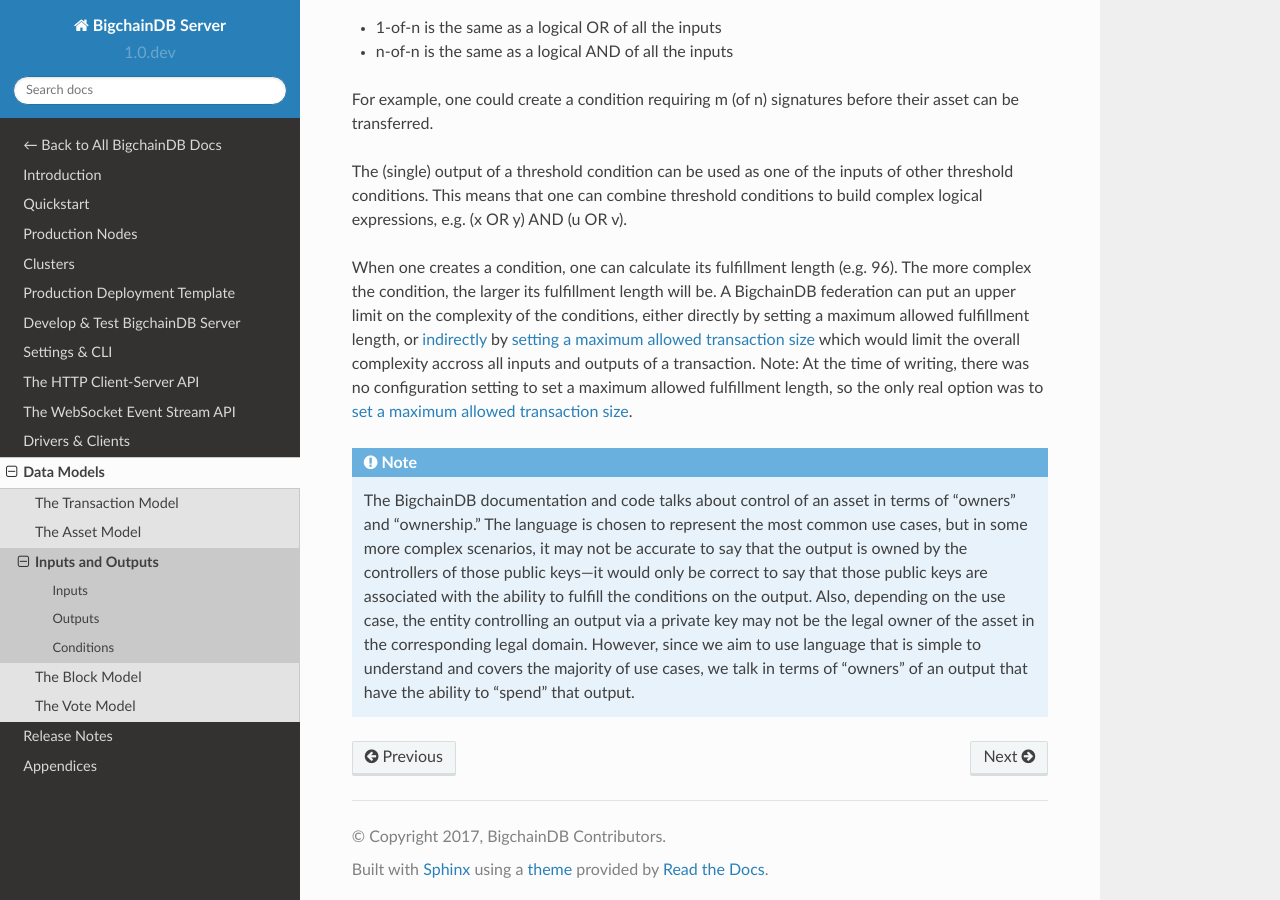
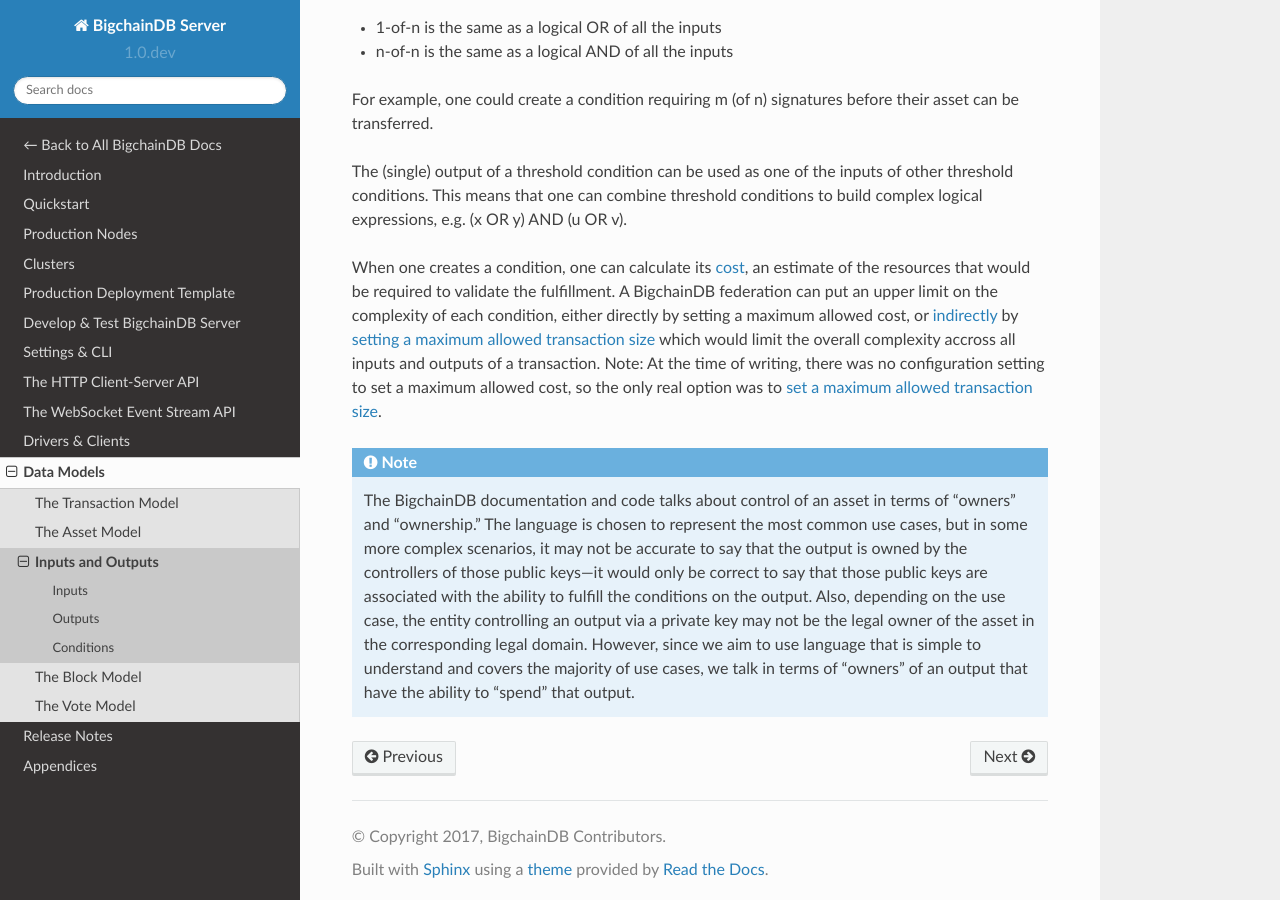
Before and after one commit to bigchaindb/bigchaindb, a Sphinx documentation site: the page built from docs/server/source/data-models/inputs-outputs.rst, in a window 1280 px wide and 900 px high, scrolled down 1742 px. Built offline with Sphinx 7.4.7 and the Read the Docs theme 2.0.0, drawn with Linux system fonts in a browser that asks for light colours; pages that are not in the unit, such as notebooks, are missing from menus.

Commit message:
'fulfillment length' --> 'cost' and add link re cost

```diff
--- a/docs/server/source/data-models/inputs-outputs.rst
+++ b/docs/server/source/data-models/inputs-outputs.rst
@@ -82,17 +82,18 @@ For example, one could create a condition requiring m (of n) signatures before t
 
 The (single) output of a threshold condition can be used as one of the inputs of other threshold conditions. This means that one can combine threshold conditions to build complex logical expressions, e.g. (x OR y) AND (u OR v).
 
-When one creates a condition, one can calculate its fulfillment length (e.g.
-96). The more complex the condition, the larger its fulfillment length will be.
-A BigchainDB federation can put an upper limit on the complexity of the
-conditions, either directly by setting a maximum allowed fulfillment length,
+When one creates a condition, one can calculate its
+`cost <https://tools.ietf.org/html/draft-thomas-crypto-conditions-02#section-7.2.2>`_,
+an estimate of the resources that would be required to validate the fulfillment.
+A BigchainDB federation can put an upper limit on the complexity of each
+condition, either directly by setting a maximum allowed cost,
 or
 `indirectly <https://github.com/bigchaindb/bigchaindb/issues/356#issuecomment-288085251>`_
 by :ref:`setting a maximum allowed transaction size <Enforcing a Max Transaction Size>`
 which would limit
 the overall complexity accross all inputs and outputs of a transaction.
 Note: At the time of writing, there was no configuration setting
-to set a maximum allowed fulfillment length,
+to set a maximum allowed cost,
 so the only real option was to
 :ref:`set a maximum allowed transaction size <Enforcing a Max Transaction Size>`.
 
```
